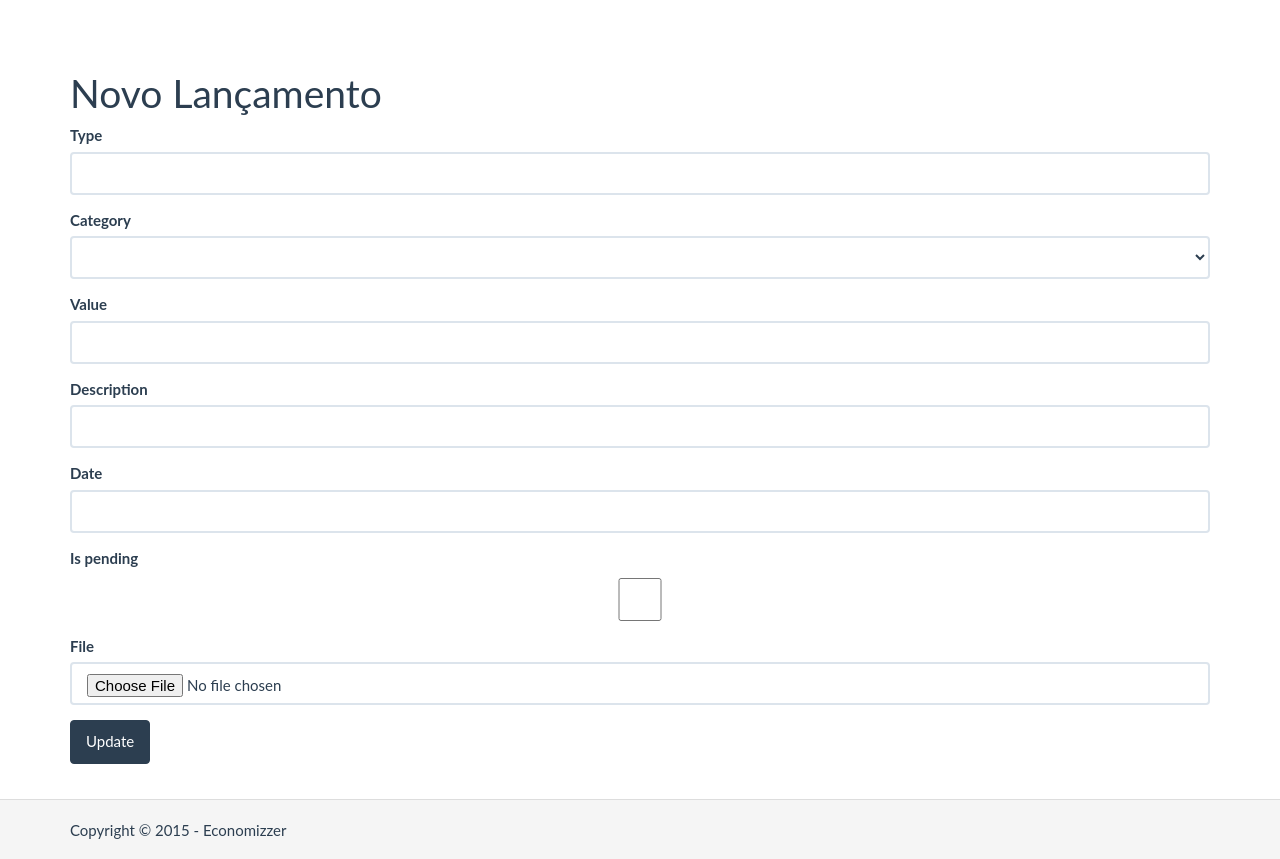
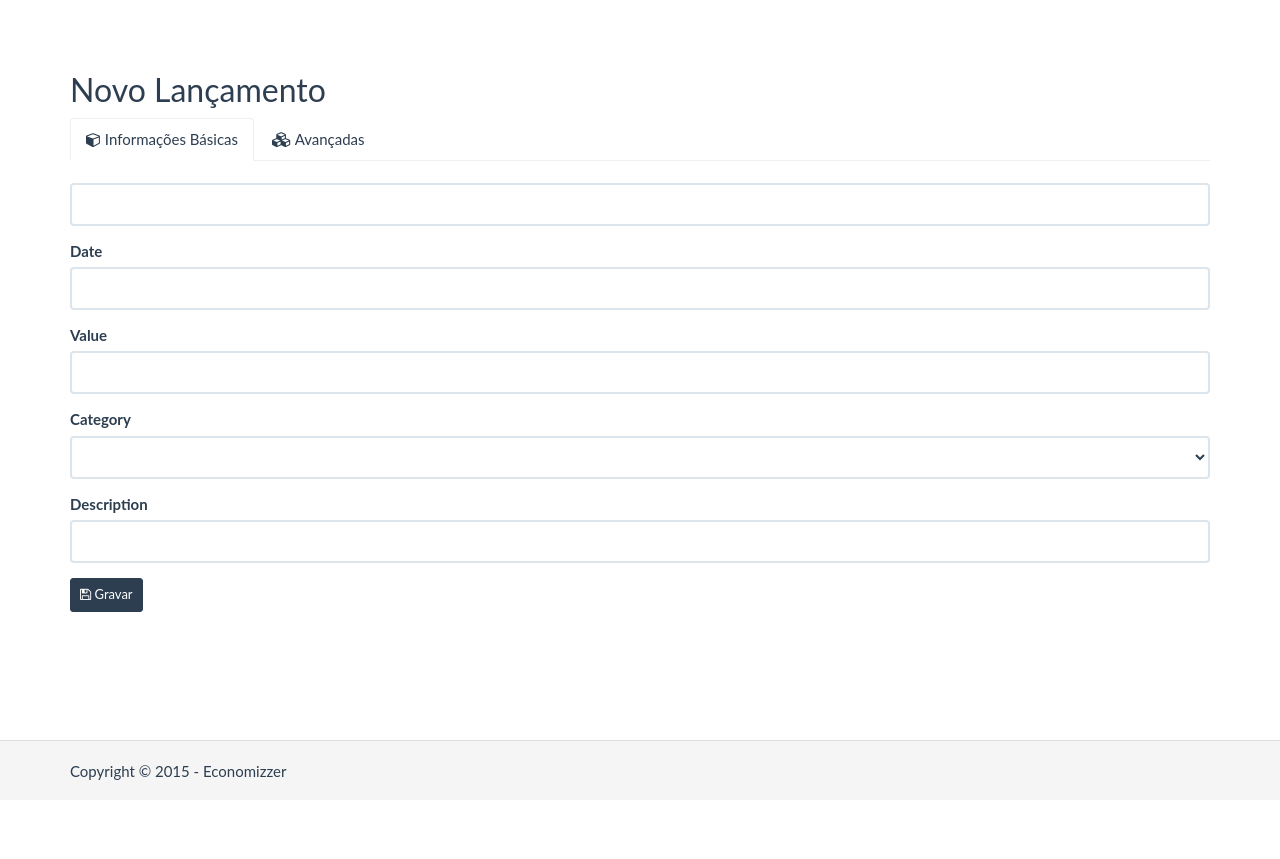
Before and after one commit to gugoan/economizzer, a Yii app: template views/cashbook/create.php in a window 1280 px wide. After the commit the page ends 780 px from the top, so only its background shows below. Run offline with PHP 8.4 and a stand-in for Yii, Linux system fonts and the light colour scheme; the template is opened without the code that fills it: most values are stand-ins (such as "Sample title", 1, 10 or a date in 2020); form fields are guessed from the names that the template uses; data that the repository does not hold is empty; some libraries are stand-ins or nearby versions.

Commit message:
Style form

```diff
--- a/views/cashbook/_form.php
+++ b/views/cashbook/_form.php
@@ -11,17 +11,21 @@ use yii\jui\DatePicker;
 /* @var $form yii\widgets\ActiveForm */
 ?>
 
-<div class="cashbook-form">
-
     <?php $form = ActiveForm::begin(['options' => ['enctype'=>'multipart/form-data']]); ?>
 
-    <?= $form->field($model, 'type_id')->radioList(['1' => 'Receita', '2' => 'Despesa'], ['itemOptions' => ['class' =>'radio-inline']]) ?>
+        <div class="cashbook-form">
 
-    <?= $form->field($model, 'category_id')->dropDownList(ArrayHelper::map(Category::find()->orderBy("desc_category ASC")->all(), 'id_category', 'desc_category'),['prompt'=>'-- Selecione --'])  ?>
+    <ul class="nav nav-tabs">
+        <li class="active"><a href="#home" data-toggle="tab"><i class="fa fa-cube"></i> Informações Básicas</a></li>
+        <li><a href="#profile" data-toggle="tab"><i class="fa fa-cubes"></i> Avançadas</a></li>
+    </ul>
+    <div class="tab-content">
+    <div class="tab-pane active" id="home">
 
-    <?= $form->field($model, 'value')->textInput() ?>
-
-    <?= $form->field($model, 'description')->textInput(['maxlength' => 45]) ?>
+    <?= $form->field($model, 'type_id')->radioList([
+        '1' => 'Receita',
+        '2' => 'Despesa'
+        ], ['itemOptions' => ['class' =>'radio-inline','labelOptions'=>array('style'=>'padding:5px;')]])->label('') ?>
 
     <?= $form->field($model, 'date')->widget(DatePicker::className(),
                     [
@@ -45,14 +49,27 @@ use yii\jui\DatePicker;
                             //'font-weight'=>'x-small',
                             ],
                             // list params: http://api.jqueryui.com/datepicker/
-                        ]) ?>
+                        ])
+    ?>
+
+    <?= $form->field($model, 'value')->textInput() ?>
+
+    <?= $form->field($model, 'category_id')->dropDownList(ArrayHelper::map(Category::find()->orderBy("desc_category ASC")->all(), 'id_category', 'desc_category'),['prompt'=>'-- Selecione --'])  ?>
+
+    <?= $form->field($model, 'description')->textInput(['maxlength' => 45]) ?>
+
+    </div>
+    <div class="tab-pane" id="profile">
 
     <?= $form->field($model, 'is_pending')->checkbox() ?>
 
     <?= $form->field($model, 'file')->fileInput() ?>
 
+    </div>
+    </div>
+
     <div class="form-group">
-        <?= Html::submitButton($model->isNewRecord ? Yii::t('app', 'Create') : Yii::t('app', 'Update'), ['class' => $model->isNewRecord ? 'btn btn-success' : 'btn btn-primary']) ?>
+        <?= Html::submitButton($model->isNewRecord ? Yii::t('app', '<i class="fa fa-floppy-o"></i> Gravar') : Yii::t('app', '<i class="fa fa-floppy-o"></i> Gravar'), ['class' => $model->isNewRecord ? 'btn btn-primary grid-button btn-sm' : 'btn btn-primary grid-button btn-sm']) ?>
     </div>
 
     <?php ActiveForm::end(); ?>
--- a/views/cashbook/create.php
+++ b/views/cashbook/create.php
@@ -14,7 +14,7 @@ $this->params['breadcrumbs'][] = $this->title;
 ?>
 <div class="cashbook-create">
 
-    <h1><?= Html::encode($this->title) ?></h1>
+    <h2><?= Html::encode($this->title) ?></h2>
 
     <?= $this->render('_form', [
         'model' => $model,
```
